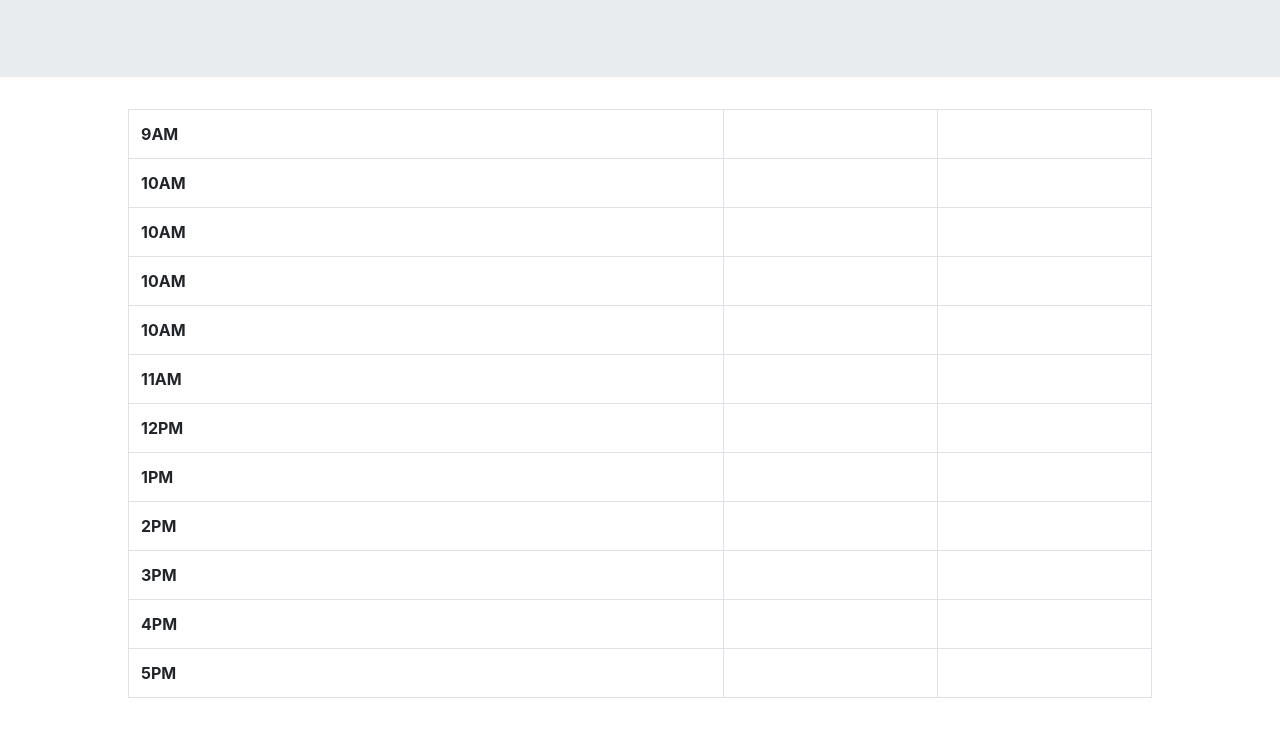
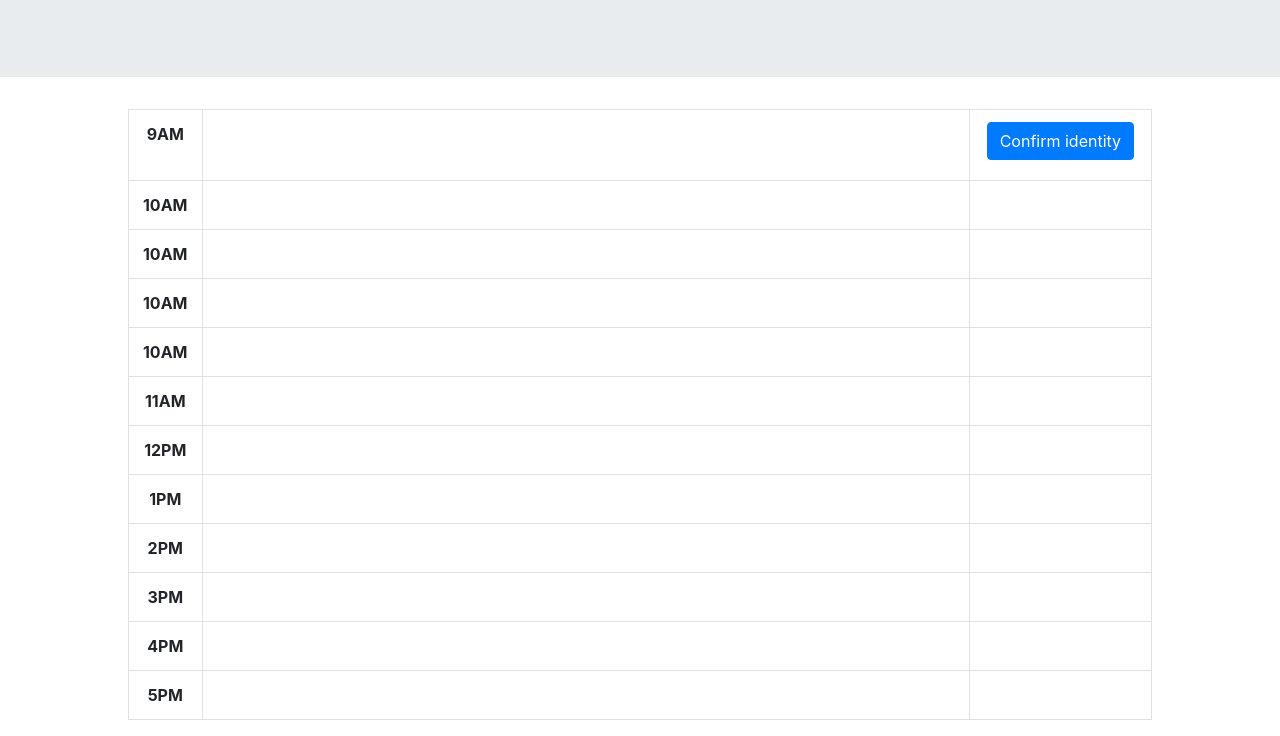
Before and after one commit to UshTae/Day-Planner, a plain HTML site: page index.html in a window 1280 px wide. Shown: the part 172-908 px from the top of the page. Before the commit the page ends 886 px from the top, so only its background shows below. Drawn offline with nearby package versions, Linux system fonts and the light colour scheme.

Commit message:
adding form and button to table

```diff
--- a/index.html
+++ b/index.html
@@ -38,15 +38,18 @@
 
 <main>
     <!-- forms -->
-    <table class="table table-bordered">
+    <table class="table table-bordered text-center">
         <tbody>
           <tr>
-            <th scope="row">9AM</th>
+            <th scope="row" class="w-12.5">9AM</th>
             <!-- form -->
-            <td></td>
+            <td class="w-75">
+              <input type="text" class="form-control-plaintext" id="9amText">
+            </td>
             <!-- button -->
-            <td></td>
+            <td class="w-12.5"><button type="submit" class="btn btn-primary mb-2">Confirm identity</button></td>
           </tr>
+
           <tr>
             <th scope="row">10AM</th>
             <!-- form -->
```
